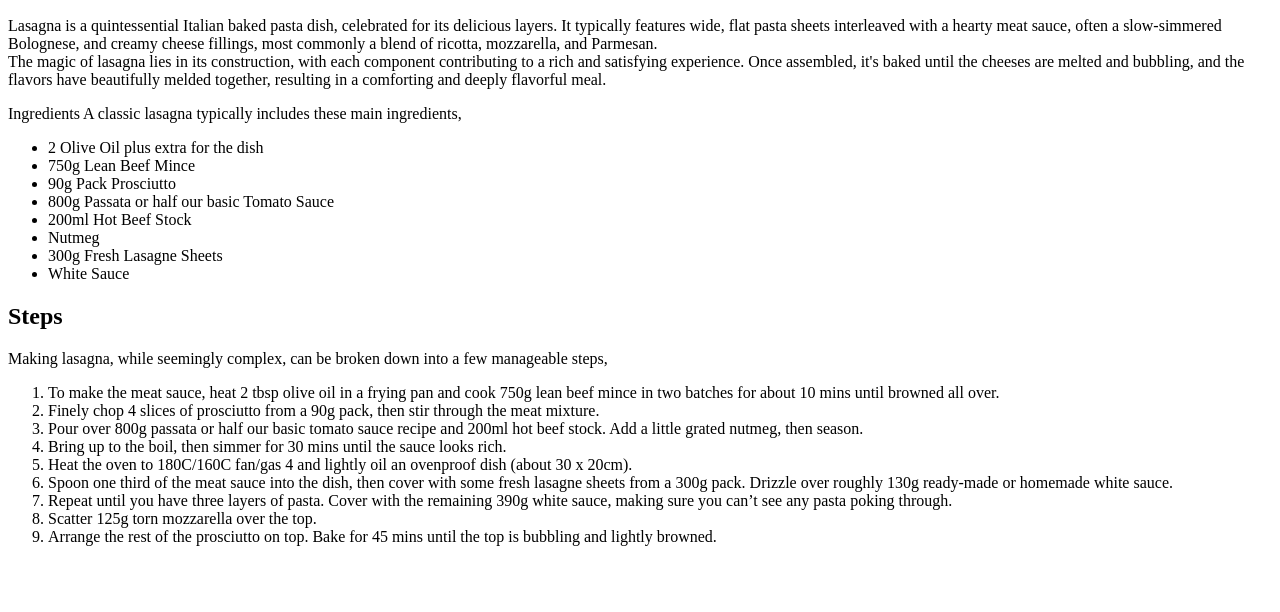
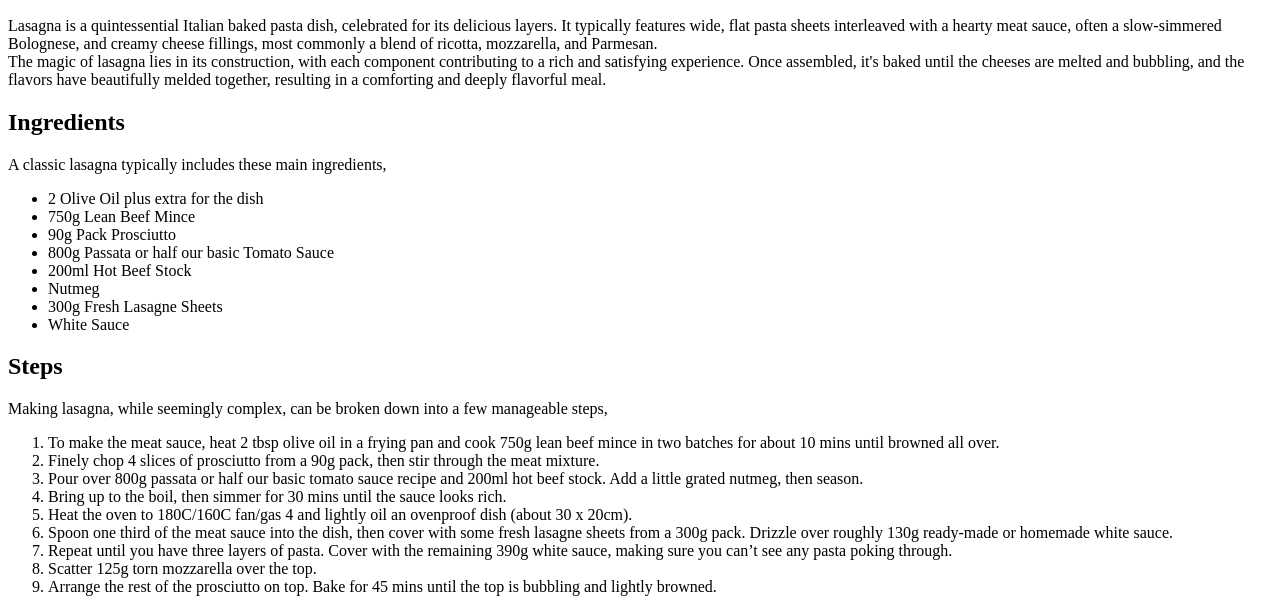
Before and after one commit to tushar0289/odin_recipes, a plain HTML site: page recipes/lasagna.html in a window 1280 px wide. Shown: the part 1108-1720 px from the top of the page. Before the commit the page ends 1670 px from the top, so only its background shows below. Drawn offline with Linux system fonts and the light colour scheme.

Commit message:
Fix the ingredients heading

```diff
--- a/recipes/lasagna.html
+++ b/recipes/lasagna.html
@@ -14,7 +14,7 @@
         Lasagna is a quintessential Italian baked pasta dish, celebrated for its delicious layers. It typically features wide, flat pasta sheets interleaved with a hearty meat sauce, often a slow-simmered Bolognese, and creamy cheese fillings, most commonly a blend of ricotta, mozzarella, and Parmesan. <br>
         The magic of lasagna lies in its construction, with each component contributing to a rich and satisfying experience. Once assembled, it's baked until the cheeses are melted and bubbling, and the flavors have beautifully melded together, resulting in a comforting and deeply flavorful meal.
     </p>
-    <h>Ingredients</h2>
+    <h2>Ingredients</h2>
     A classic lasagna typically includes these main ingredients,
     <ul>
         <li>2 Olive Oil plus extra for the dish</li>
```
